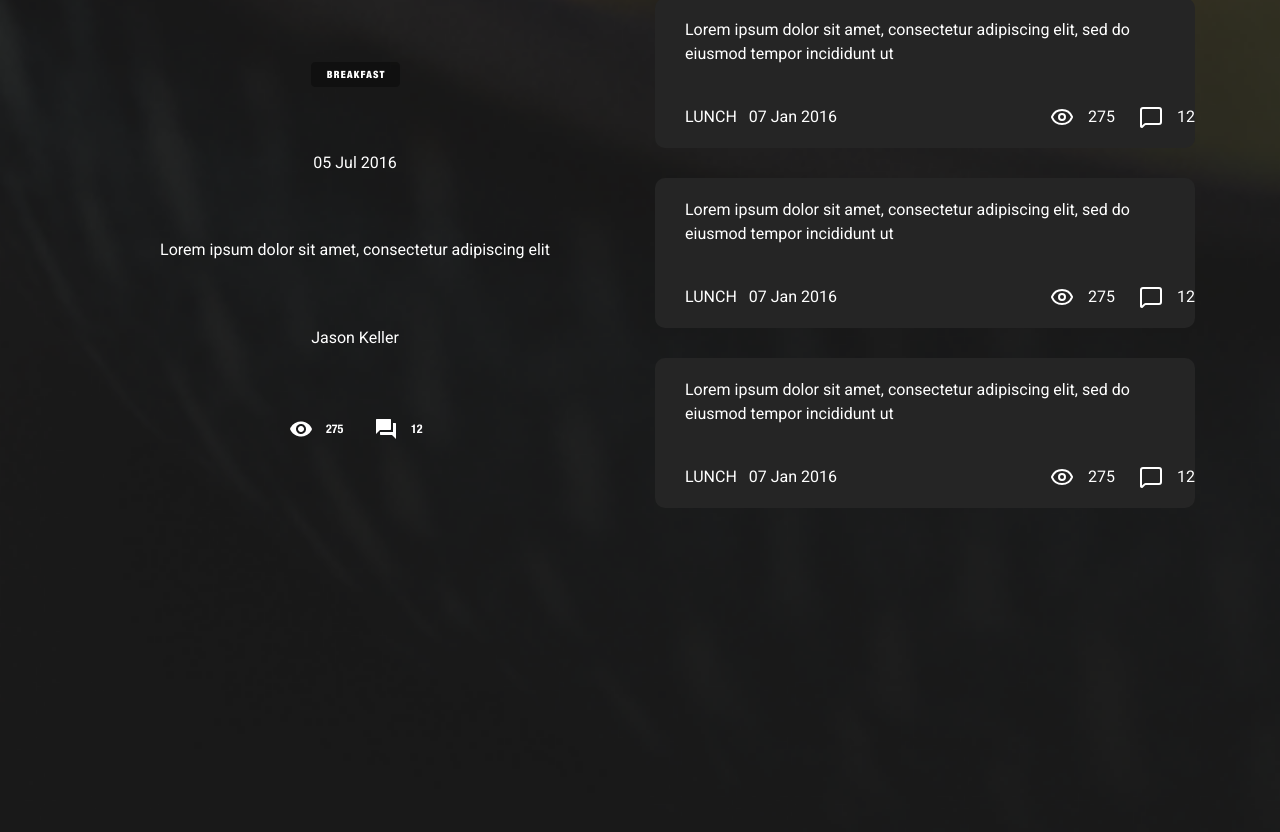
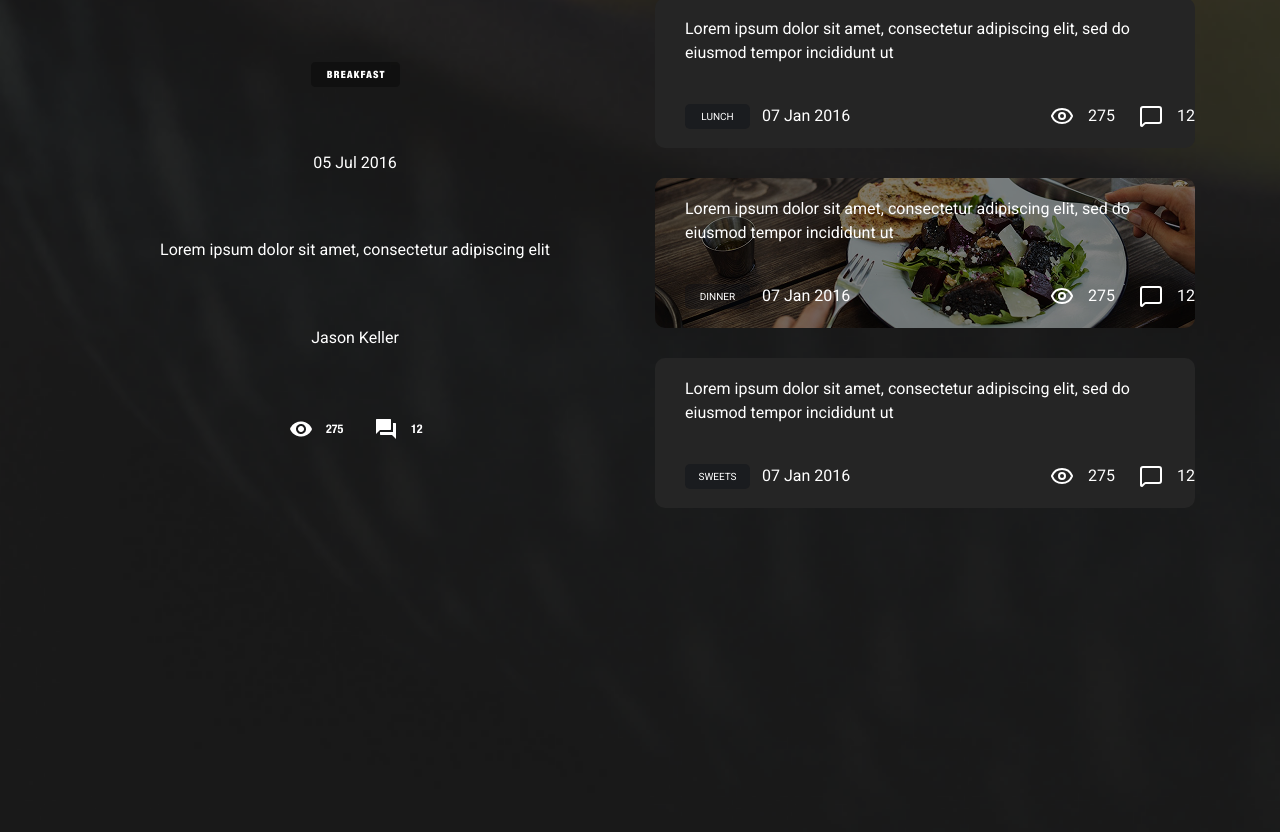
Before and after one commit to OsmanovAnar/Healty-food, a React (Vite) app: page / in a window 1280 px wide. Shown: the part 3165-3997 px from the top of the page. Built offline with nearby package versions, Linux system fonts and the light colour scheme.

Commit message:
Редактирование контента 5й секции

```diff
--- a/src/main/sections/section-5/consts.ts
+++ b/src/main/sections/section-5/consts.ts
@@ -1,7 +1,7 @@
 export interface IItem {
   id: number
   text: string
-  type: 'LUNCH' | 'DINNER' | 'BREAKFAST'
+  type: 'LUNCH' | 'DINNER' | 'BREAKFAST' | 'SWEETS'
   date: string
   watchCount: number
   comments: number
@@ -21,16 +21,16 @@ export const items: IItem[] = [
   {
     id: 2,
     text: 'Lorem ipsum dolor sit amet, consectetur adipiscing elit, sed do eiusmod tempor incididunt ut',
-    type: 'LUNCH',
+    type: 'DINNER',
     date: '07 Jan 2016',
     watchCount: 275,
     comments: 12,
-    bgImage: '',
+    bgImage: '/dinner-bg.png',
   },
   {
     id: 3,
     text: 'Lorem ipsum dolor sit amet, consectetur adipiscing elit, sed do eiusmod tempor incididunt ut',
-    type: 'LUNCH',
+    type: 'SWEETS',
     date: '07 Jan 2016',
     watchCount: 275,
     comments: 12,
--- a/src/main/sections/section-5/lunch.tsx
+++ b/src/main/sections/section-5/lunch.tsx
@@ -4,14 +4,16 @@ import type { IItem } from './consts'
 const Lunch = ({ text, date, comments, type, watchCount, bgImage }: IItem) => {
   return (
     <div
-      className="flex h-[150px] w-[540px] flex-col justify-around rounded-[10px] bg-[#252525] bg-cover bg-center bg-no-repeat pl-[30px]"
+      className="flex h-[150px] w-[540px] flex-col justify-around rounded-[10px] bg-[#252525] bg-cover bg-center bg-no-repeat pl-[30px] hover:bg-green-700"
       style={bgImage ? { backgroundImage: `url(${bgImage})` } : {}}
     >
       <p className="">{text}</p>
 
       <div className={`flex items-center justify-between`}>
         <div className={`flex items-center gap-3`}>
-          <span>{type}</span>
+          <span className="w-[65px] h-[25px] rounded-[5px] bg-gray-950/30 text-[10px] text-center leading-[25px]">
+            {type}
+          </span>
           <span>{date}</span>
         </div>
         <div className={`flex items-center gap-6`}>
```
Also changed, not shown: public/dinner-bg.png (added).
